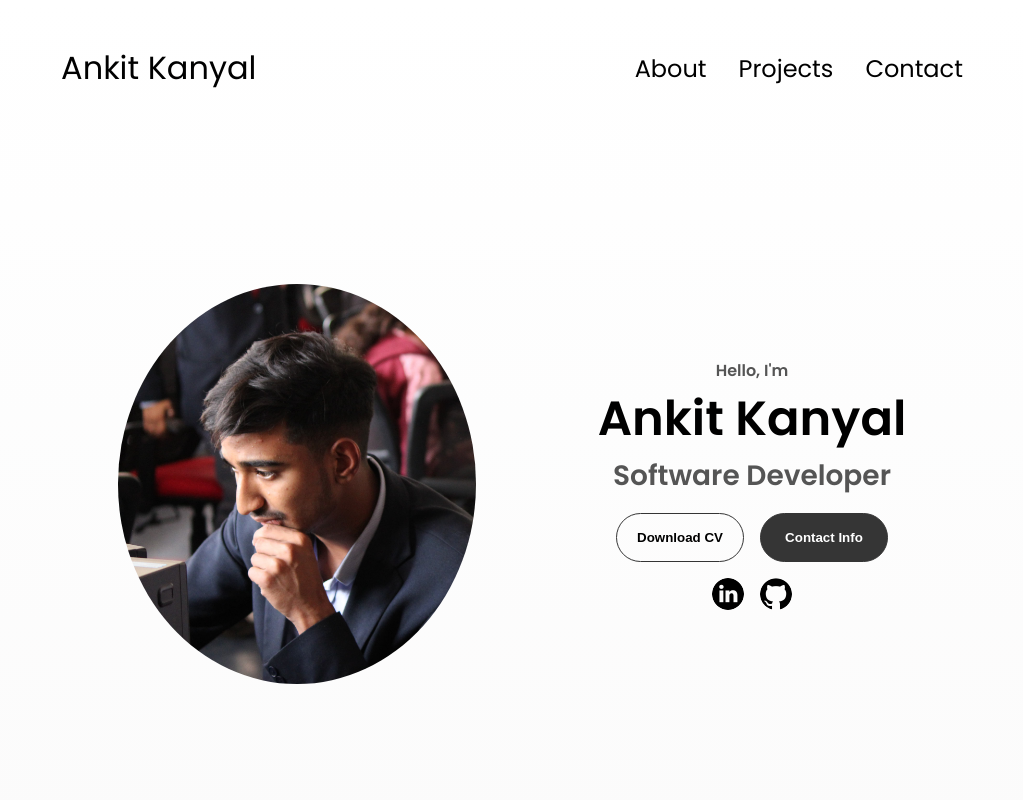
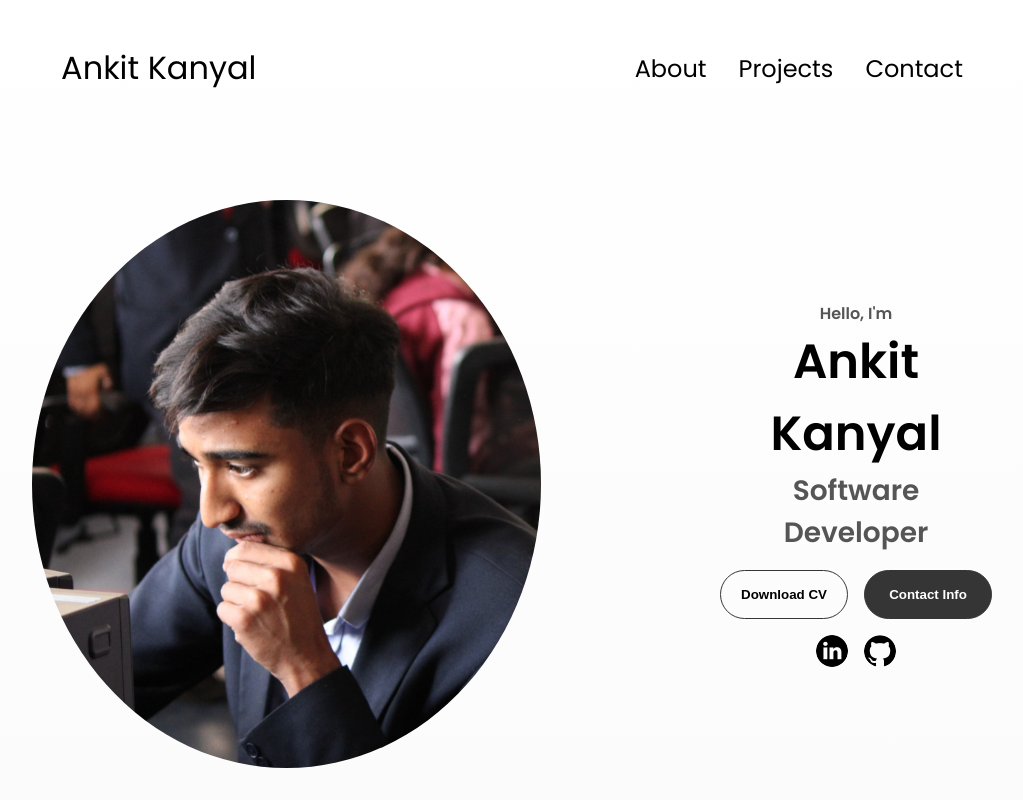
Before and after one commit to Ankitkanyal1/HTML-CSS-JAVASCRIPT-, a plain HTML site: page Portfolio/index.html in a window 1280 px wide. Shown: the top 800 px of the page, without its empty margins (128-1151 px from the left). Drawn offline with Linux system fonts and the light colour scheme.

Commit message:
Update style.css

```diff
--- a/Portfolio/style.css
+++ b/Portfolio/style.css
@@ -316,8 +316,8 @@ section {
 }
 
 .section__pic-container {
-  height: 400px;
-  width: 400px;
+  height: 90%;
+  width: 90%;
   margin: auto 0;
 }
 
```
